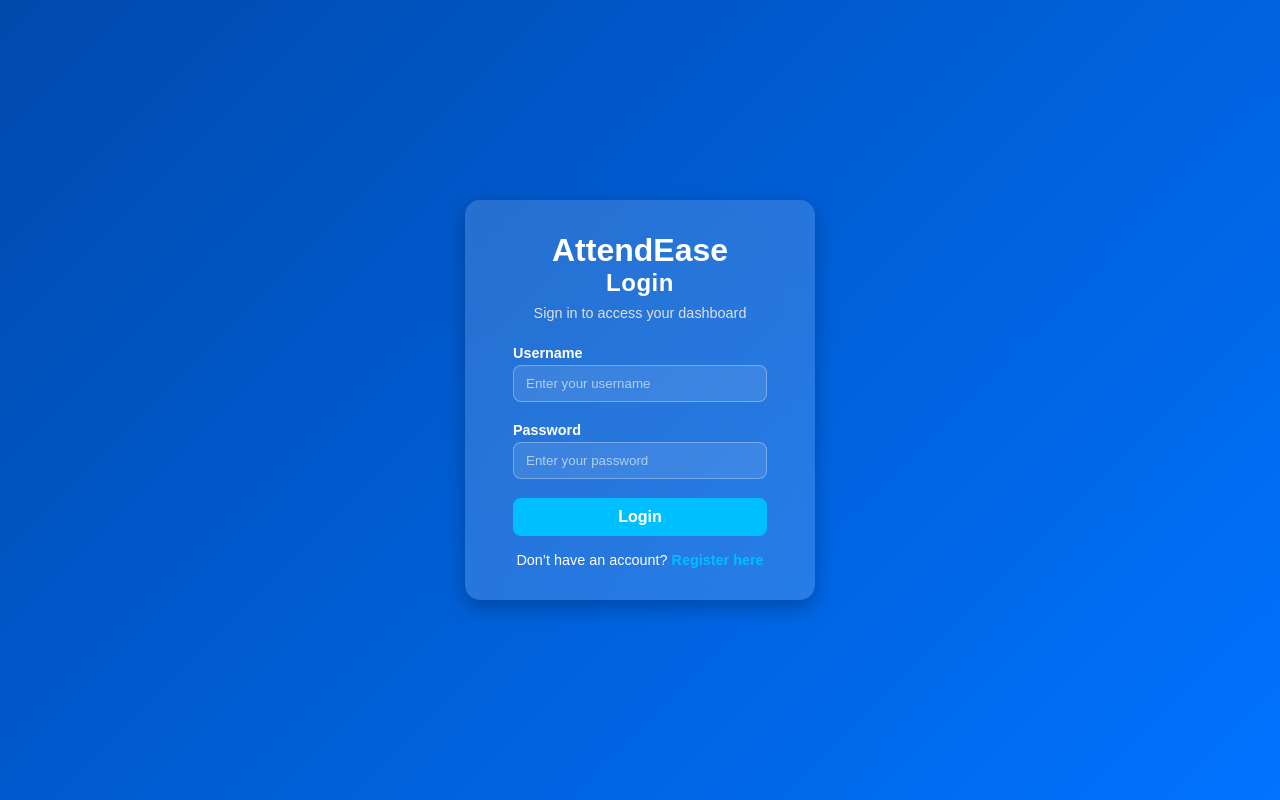
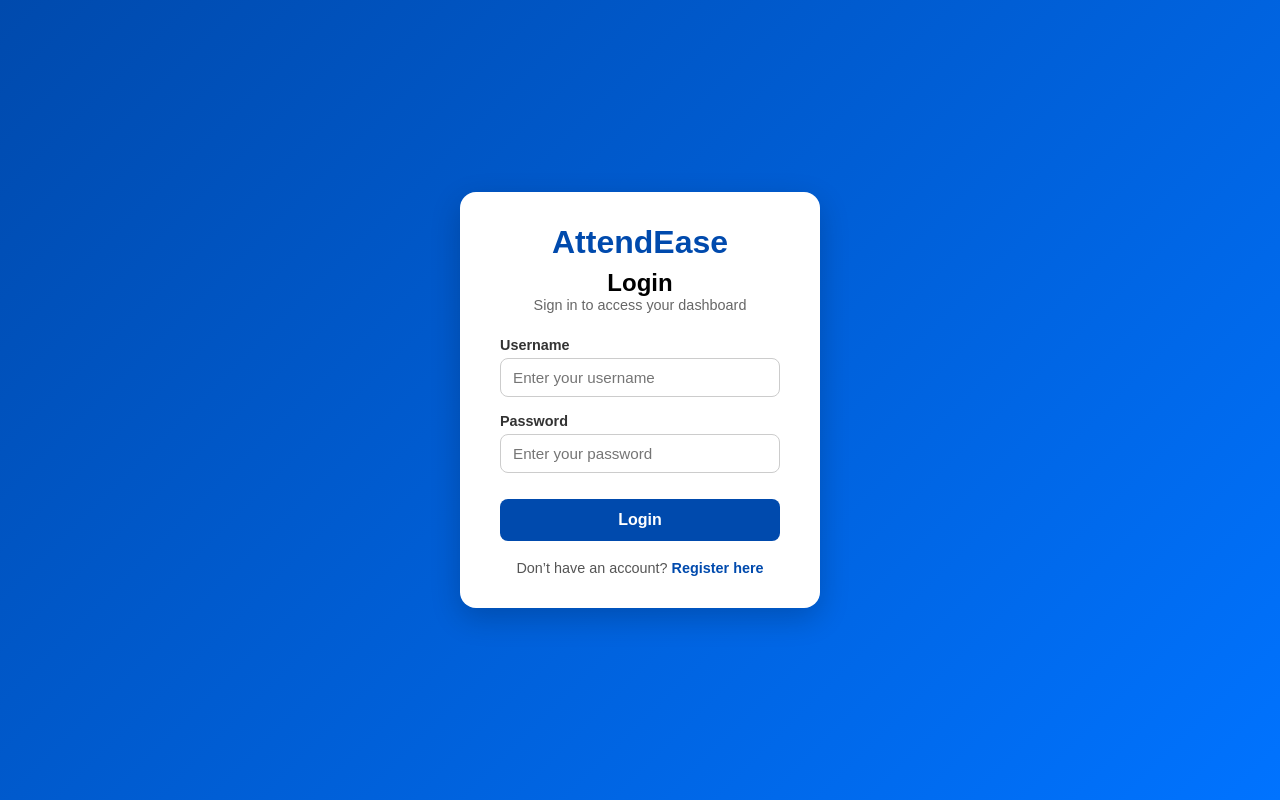
Before and after one commit to Wacky-sama/AttendEase, a PHP site: page /login.html in a window 1280 px wide. Run offline with PHP 8.4, Linux system fonts and the light colour scheme.

Commit message:
feat: added hover

```diff
--- a/frontend/styles/styles.css
+++ b/frontend/styles/styles.css
@@ -1,55 +1,89 @@
-/* Global Reset */
+/* Reset */
 * {
   box-sizing: border-box;
-  font-family: "Poppins", Arial, sans-serif;
   margin: 0;
   padding: 0;
+  font-family: "Poppins", sans-serif;
 }
 
-/* Background and Layout */
+/* Background Setup */
 body {
-  height: 100vh;
+  min-height: 100vh;
+  background: linear-gradient(135deg, #004aad, #0073ff);
   display: flex;
+  justify-content: center;
   align-items: center;
-  justify-content: center;
-  background: linear-gradient(135deg, #004aad, #0073ff);
-  color: #333;
 }
 
-/* Login Card */
-.login-card {
-  background: rgba(255, 255, 255, 0.15);
-  backdrop-filter: blur(12px);
-  border-radius: 15px;
-  padding: 2rem 3rem;
-  width: 350px;
-  color: #fff;
-  box-shadow: 0 8px 20px rgba(0, 0, 0, 0.25);
-  text-align: center;
-  animation: fadeIn 0.8s ease;
+/* Card Container */
+.login-container {
+  width: 100%;
+  display: flex;
+  justify-content: center;
+  align-items: center;
+  padding: 1rem;
 }
 
-/* Headings */
-.login-card h2 {
+.login-card {
+  background: #fff;
+  border-radius: 16px;
+  box-shadow: 0 10px 30px rgba(0, 0, 0, 0.2);
+  width: 360px;
+  padding: 2rem 2.5rem;
+  text-align: center;
+  animation: slideIn 0.6s ease;
+  transition: transform 0.3s ease, box-shadow 0.3s ease;
+}
+
+.login-card:hover {
+  transform: translateY(-8px) scale(1.03);
+  box-shadow: 0 15px 40px rgba(0, 0, 0, 0.25);
+}
+
+.login-card:hover::before {
+  content: "";
+  position: absolute;
+  inset: 0;
+  border-radius: 16px;
+  padding: 2px;
+  background: linear-gradient(135deg, #00bfff, #004aad);
+  -webkit-mask:
+    linear-gradient(#fff 0 0) content-box,
+    linear-gradient(#fff 0 0);
+  -webkit-mask-composite: xor;
+          mask-composite: exclude;
+  pointer-events: none;
+  animation: glow 2s linear infinite;
+}
+
+/* Title Styles */
+.app-title {
+  font-size: 2rem;
+  color: #004aad;
+  font-weight: 700;
   margin-bottom: 0.5rem;
-  font-weight: 600;
-  letter-spacing: 0.5px;
+}
+
+.login-card {
+  position: relative;
+  overflow: hidden;
 }
 
 .subtitle {
+  color: #666;
   font-size: 0.9rem;
-  color: #e0e0e0;
   margin-bottom: 1.5rem;
 }
 
 /* Form Styles */
 .form-group {
   text-align: left;
-  margin-bottom: 1.2rem;
+  margin-bottom: 1rem;
 }
 
 label {
   font-weight: 600;
+  color: #333;
   font-size: 0.9rem;
   display: block;
   margin-bottom: 0.3rem;
@@ -59,48 +93,45 @@ input {
   width: 100%;
   padding: 10px 12px;
   border-radius: 8px;
-  border: 1px solid rgba(255, 255, 255, 0.3);
-  background: rgba(255, 255, 255, 0.1);
-  color: #fff;
+  border: 1px solid #ccc;
   outline: none;
-  transition: 0.3s;
-}
-
-input::placeholder {
-  color: rgba(255, 255, 255, 0.6);
+  transition: 0.3s ease;
+  font-size: 0.95rem;
 }
 
 input:focus {
-  border-color: #00bfff;
-  background: rgba(255, 255, 255, 0.2);
+  border-color: #004aad;
+  box-shadow: 0 0 0 3px rgba(0, 74, 173, 0.1);
 }
 
 /* Button */
 button {
   width: 100%;
-  background: #00bfff;
+  background: #004aad;
   color: white;
   border: none;
   border-radius: 8px;
-  padding: 10px;
+  padding: 12px;
   font-weight: 600;
   cursor: pointer;
-  transition: 0.3s;
+  transition: 0.3s ease;
+  margin-top: 10px;
   font-size: 1rem;
 }
 
 button:hover {
-  background: #0099cc;
+  background: #003580;
 }
 
 /* Register Link */
 .register-text {
-  margin-top: 1rem;
+  margin-top: 1.2rem;
   font-size: 0.9rem;
+  color: #555;
 }
 
 .register-text a {
-  color: #00bfff;
+  color: #004aad;
   text-decoration: none;
   font-weight: 600;
 }
@@ -110,13 +141,28 @@ button:hover {
 }
 
 /* Animation */
-@keyframes fadeIn {
+@keyframes slideIn {
   from {
+    transform: translateY(-20px);
     opacity: 0;
-    transform: translateY(-10px);
   }
   to {
+    transform: translateY(0);
     opacity: 1;
-    transform: translateY(0);
   }
 }
+
+/* Responsive */
+@media (max-width: 480px) {
+  .login-card {
+    width: 100%;
+    max-width: 320px;
+    padding: 1.5rem;
+  }
+}
+
+@keyframes glow {
+  0% { opacity: 0.6; }
+  50% { opacity: 1; }
+  100% { opacity: 0.6; }
+}
```
